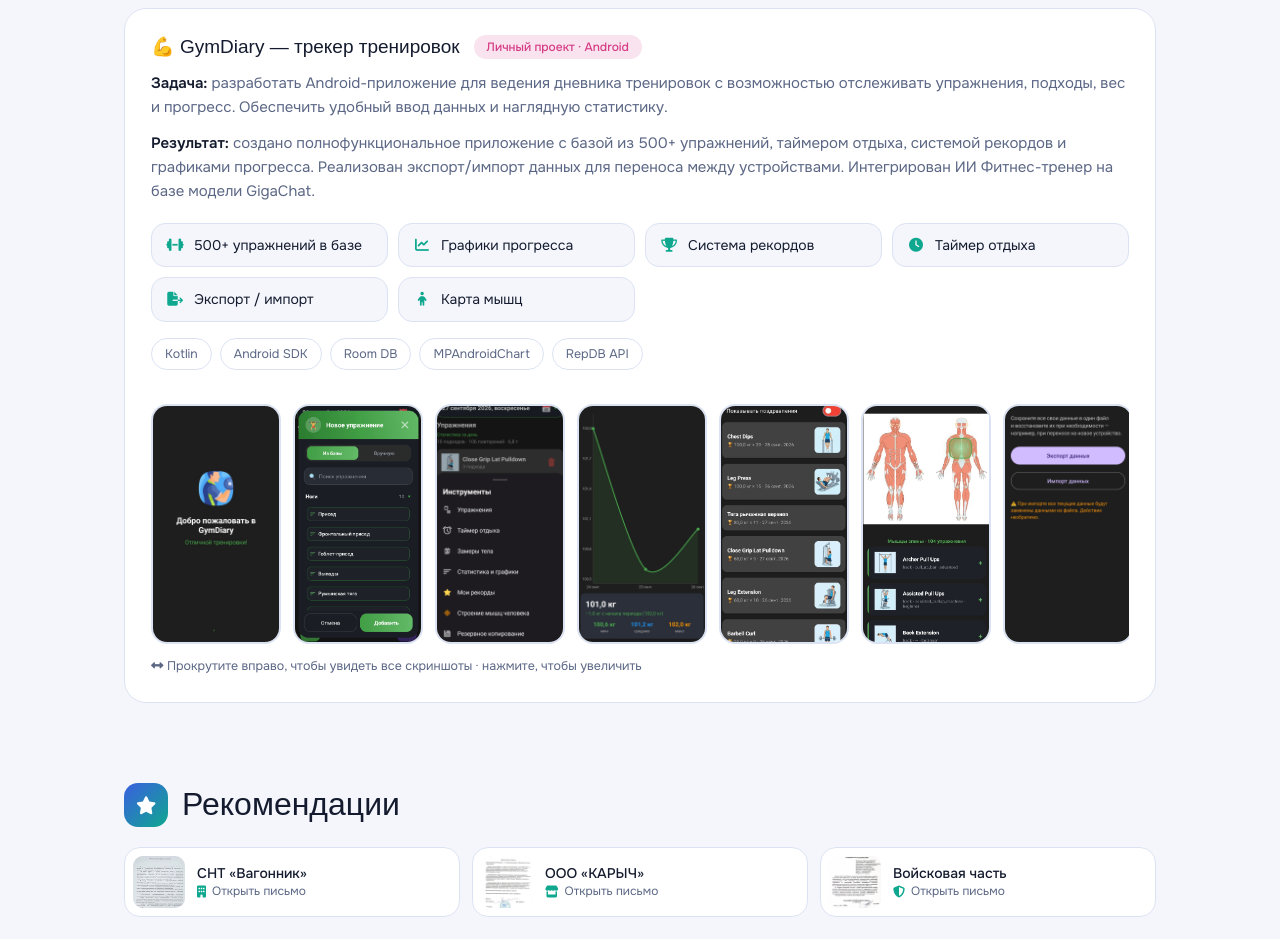
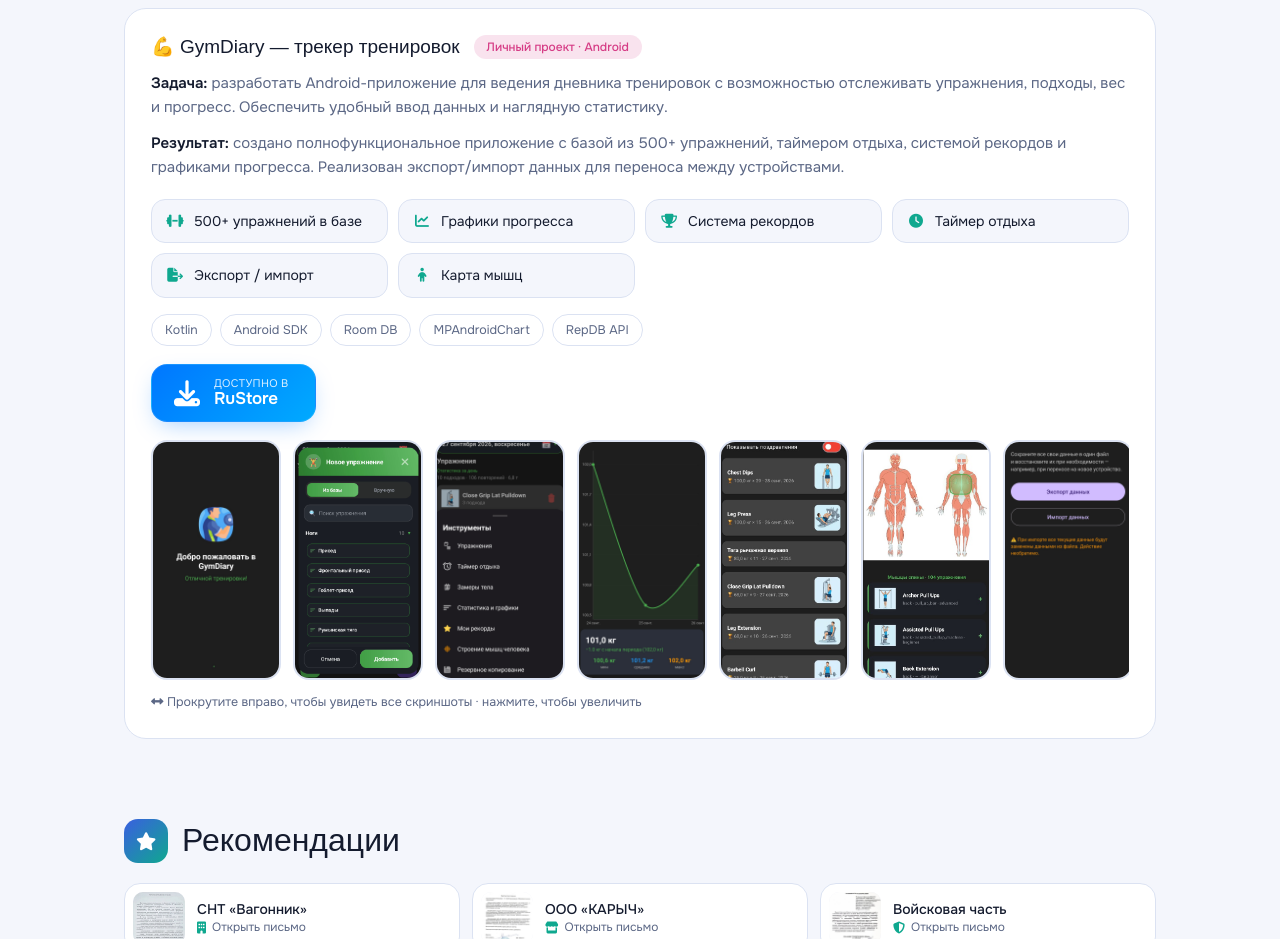
Before and after one commit to LILFORTYSEVEN/LILFORTYSEVEN.github.io, a plain HTML site: page index.html in a window 1280 px wide. Shown: the part 2500-3439 px from the top of the page. Drawn offline with Linux system fonts and the light colour scheme; a web font is replaced by a local one.

Commit message:
Add files via upload

```diff
--- a/index.html
+++ b/index.html
@@ -113,6 +113,16 @@
 .gal button:hover{transform:translateY(-6px) scale(1.03);border-color:var(--a)}
 .gal img{width:100%;height:100%;object-fit:cover;display:block}
 .hint{font-size:12.5px;color:var(--dim)}
+/* RuStore */
+.store-row{margin-top:18px;display:flex;justify-content:flex-start}
+.store-btn{display:inline-flex;align-items:center;gap:14px;padding:12px 26px 12px 22px;border-radius:16px;background:linear-gradient(135deg,#0077FF 0%,#00AAFF 100%);color:#fff;font-family:Onest,sans-serif;text-decoration:none;transition:all .3s ease;box-shadow:0 8px 24px -8px rgba(0,119,255,.5);border:1px solid rgba(255,255,255,.1)}
+.store-btn:hover{transform:translateY(-3px);box-shadow:0 14px 32px -8px rgba(0,119,255,.7);filter:brightness(1.1)}
+.store-btn i{font-size:26px;color:#fff}
+.store-btn span{display:flex;flex-direction:column;line-height:1.15;text-align:left}
+.store-btn small{font-size:11px;opacity:.85;letter-spacing:.3px;text-transform:uppercase}
+.store-btn b{font-size:17px;font-weight:600;letter-spacing:-.2px}
+:root[data-theme=light] .store-btn{box-shadow:0 8px 24px -8px rgba(0,119,255,.4)}
+:root[data-theme=light] .store-btn:hover{box-shadow:0 14px 32px -8px rgba(0,119,255,.55)}
 /* recs */
 .recs{display:grid;grid-template-columns:repeat(3,1fr);gap:12px}
 .rec{display:flex;align-items:center;gap:12px;padding:8px 14px 8px 8px;cursor:zoom-in;border:1px solid var(--line);background:var(--panel);border-radius:16px;color:inherit;font:inherit;text-align:left;transition:.3s;min-width:0}
@@ -161,7 +171,7 @@
 @media(prefers-reduced-motion:reduce){*,*::before,*::after{animation-duration:.01ms!important;animation-iteration-count:1!important;transition-duration:.01ms!important}.rv{opacity:1;transform:none}.hero h1 span i{transform:none}}
 @media print{
  :root{--bg:#fff;--panel:#fff;--line:#ddd;--text:#000;--dim:#333}
- .glow,.blob,nav,.gal,.hint,.recs,.stats,.tog,.bar,.modal,.vid,footer{display:none!important}
+ .glow,.blob,nav,.gal,.hint,.recs,.stats,.tog,.bar,.modal,.vid,.store-row,footer{display:none!important}
  .rv{opacity:1!important;transform:none!important}.det{grid-template-rows:1fr!important}
  section{padding:20px 0}.card{break-inside:avoid;border-radius:8px}.hero h1 span i{transform:none;animation:none;color:#000!important;-webkit-text-fill-color:#000}
  .photo{width:120px;height:120px;animation:none;opacity:1}
@@ -272,9 +282,21 @@
    <article class="card rv">
     <h3>💪 GymDiary — трекер тренировок <span class="role-b">Личный проект · Android</span></h3>
     <p><b>Задача:</b> разработать Android-приложение для ведения дневника тренировок с возможностью отслеживать упражнения, подходы, вес и прогресс. Обеспечить удобный ввод данных и наглядную статистику.</p>
-    <p><b>Результат:</b> создано полнофункциональное приложение с базой из 500+ упражнений, таймером отдыха, системой рекордов и графиками прогресса. Реализован экспорт/импорт данных для переноса между устройствами. Интегрирован ИИ Фитнес-тренер на базе модели GigaChat.</p>
+    <p><b>Результат:</b> создано полнофункциональное приложение с базой из 500+ упражнений, таймером отдыха, системой рекордов и графиками прогресса. Реализован экспорт/импорт данных для переноса между устройствами.</p>
     <div class="res"><span><i class="fas fa-dumbbell"></i>500+ упражнений в базе</span><span><i class="fas fa-chart-line"></i>Графики прогресса</span><span><i class="fas fa-trophy"></i>Система рекордов</span><span><i class="fas fa-clock"></i>Таймер отдыха</span><span><i class="fas fa-file-export"></i>Экспорт / импорт</span><span><i class="fas fa-child"></i>Карта мышц</span></div>
     <div class="tags"><span class="tag">Kotlin</span><span class="tag">Android SDK</span><span class="tag">Room DB</span><span class="tag">MPAndroidChart</span><span class="tag">RepDB API</span></div>
+
+    <!-- ===== КНОПКА RUSTORE ===== -->
+    <div class="store-row">
+     <a class="store-btn" href="https://www.rustore.ru/catalog/app/com.lilfortyseven.gymdiary" target="_blank" rel="noopener">
+      <i class="fas fa-download"></i>
+      <span>
+       <small>Доступно в</small>
+       <b>RuStore</b>
+      </span>
+     </a>
+    </div>
+
     <div class="gal" id="gal"></div>
     <div class="hint"><i class="fas fa-arrows-alt-h"></i> Прокрутите вправо, чтобы увидеть все скриншоты · нажмите, чтобы увеличить</div>
    </article>
```
